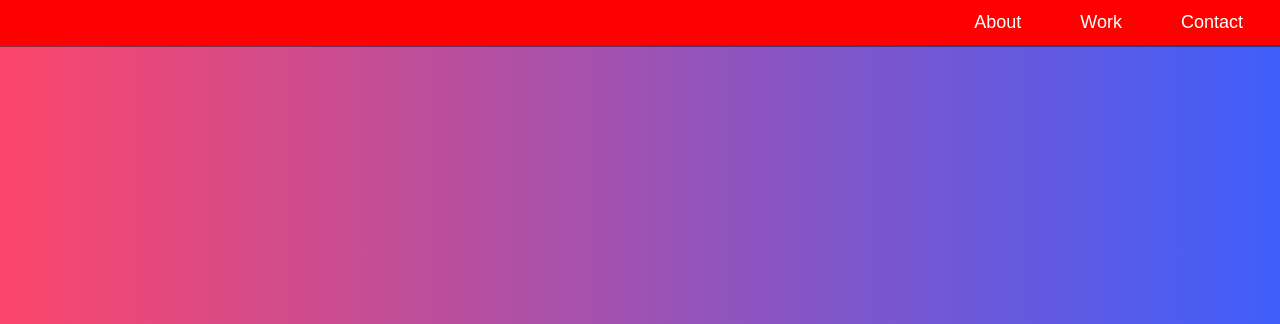
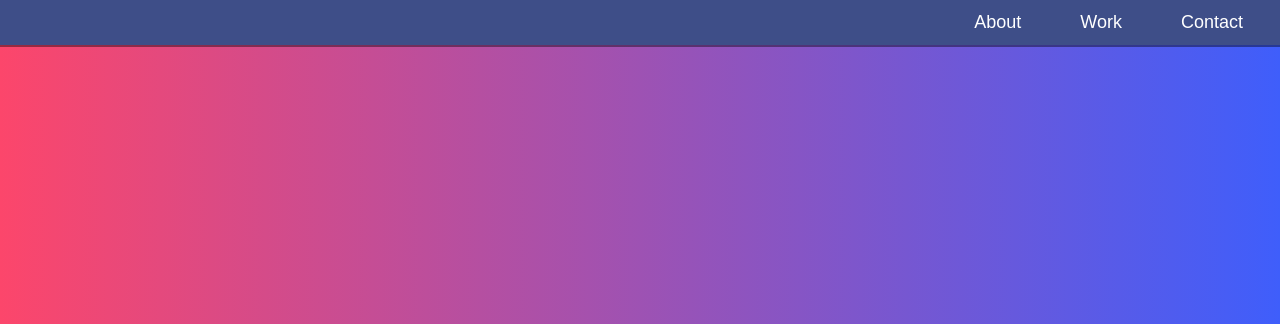
Before and after one commit to nassima-git/nassima-git.github.io, a plain HTML site: page index.html in a window 1280 px wide. Shown: the top 324 px of the page. Drawn offline with Linux system fonts and the light colour scheme; a web font is replaced by a local one.

Commit message:
change bg nassima le collaborateur

```diff
--- a/style.css
+++ b/style.css
@@ -101,7 +101,7 @@ P {
   Left: 0;
   Width: 100%;
   Height: Auto;
-  Background: red;
+  Background: #3e4e88;
   Box-Shadow: 0 2px 0 Rgba(0, 0, 0, 0.4);
   Z-Index: 10;
 }
```
